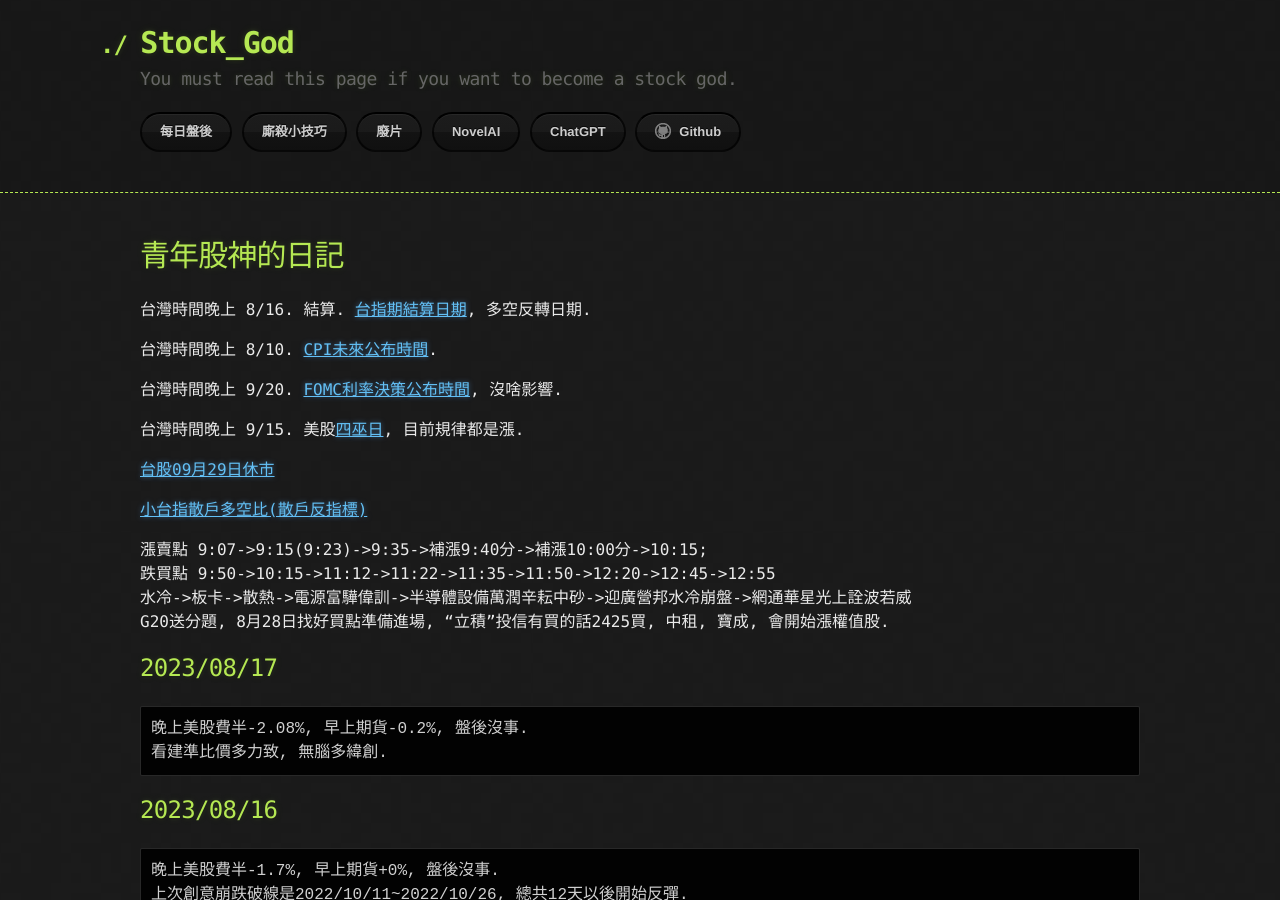
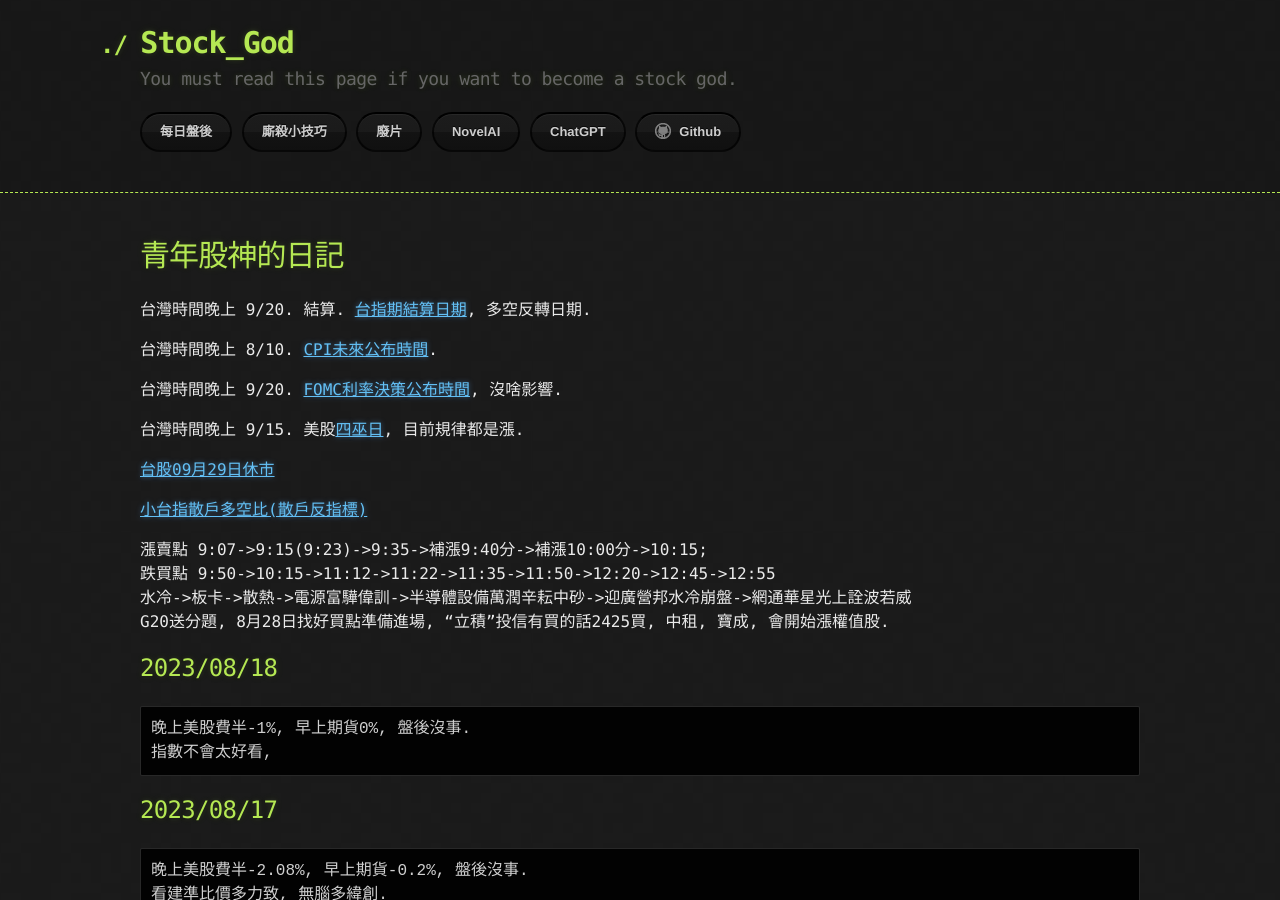
Before and after one commit to lepg5487/Stock_God, a Jekyll site: the page built from index.md, in a window 1280 px wide and 900 px high. Built offline with Jekyll 4.4.1, drawn with Linux system fonts in a browser that asks for light colours; our own code applies the rules of GitHub Pages for plain Markdown files.

Commit message:
Update index.md

````diff
--- a/index.md
+++ b/index.md
@@ -4,7 +4,7 @@ layout: testlayouts
 
 # 青年股神的日記
 
-台灣時間晚上 8/16. 結算. [台指期結算日期](https://www.taifex.com.tw/file/taifex/CHINESE/4/2023Calendar_cv1.pdf), 多空反轉日期.
+台灣時間晚上 9/20. 結算. [台指期結算日期](https://www.taifex.com.tw/file/taifex/CHINESE/4/2023Calendar_cv1.pdf), 多空反轉日期.
 
 台灣時間晚上 8/10. [CPI未來公布時間](https://hk.investing.com/economic-calendar/cpi-733).
 
@@ -20,6 +20,12 @@ layout: testlayouts
 跌買點 9:50->10:15->11:12->11:22->11:35->11:50->12:20->12:45->12:55
 水冷->板卡->散熱->電源富驊偉訓->半導體設備萬潤辛耘中砂->迎廣營邦水冷崩盤->網通華星光上詮波若威
 G20送分題, 8月28日找好買點準備進場, "立積"投信有買的話2425買, 中租, 寶成, 會開始漲權值股.
+
+## 2023/08/18
+```
+晚上美股費半-1%, 早上期貨0%, 盤後沒事.
+指數不會太好看,
+```
 
 ## 2023/08/17
 ```
````
